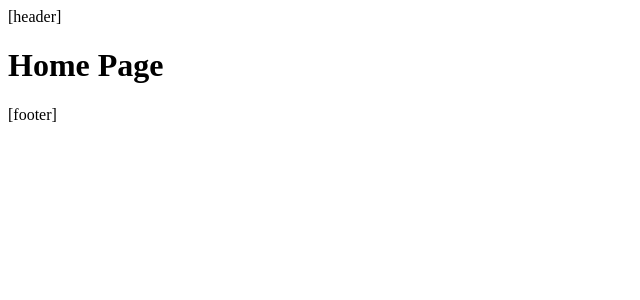
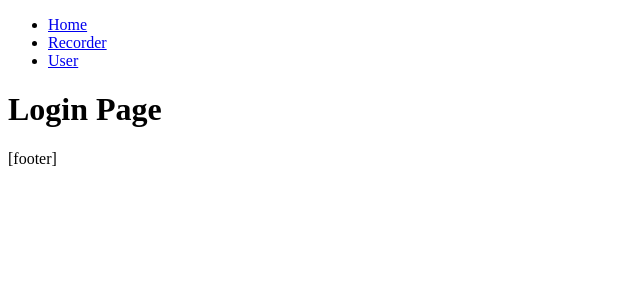
Before and after one commit to ugik-dev/pertamina-screening, a Next.js app: page / in a window 1280 px wide. Shown: the top 300 px of the page, without its empty margins (0-640 px from the left). Built offline with nearby package versions, Linux system fonts and the light colour scheme.

Commit message:
componen link dan prefetch

```diff
--- a/app/doctor/recorder/page.jsx
+++ b/app/doctor/recorder/page.jsx
@@ -1,5 +1,7 @@
+// "use client"; // jika alert mau tampil di client
+
 import React from "react";
-
+console.log("Log ini jalan di server saja");
 export default function RecorderPage() {
   return <div>RecorderPage</div>;
 }
--- a/app/layout.jsx
+++ b/app/layout.jsx
@@ -1,3 +1,5 @@
+import Link from "next/link";
+
 export default function LayoutRoot({ children }) {
   return (
     <html lang="en">
@@ -5,7 +7,23 @@ export default function LayoutRoot({ children }) {
         <title>Pertamina Screening</title>
       </head>
       <body>
-        <header>[header]</header>
+        <header>
+          <nav>
+            <ul>
+              <li>
+                <Link href="/">Home</Link>
+              </li>
+              <li>
+                <Link href="/doctor/recorder">Recorder</Link>
+              </li>
+              <li>
+                <Link href="/management-user" prefetch={false}>
+                  User
+                </Link>
+              </li>
+            </ul>
+          </nav>
+        </header>
         <main>{children}</main>
         <footer>[footer]</footer>
       </body>
--- a/app/page.jsx
+++ b/app/page.jsx
@@ -1,7 +1,7 @@
 export default function Home() {
   return (
     <>
-      <h1>Home Page</h1>
+      <h1>Login Page</h1>
     </>
   );
 }
```
Also changed, not shown: 1 other file (tests, documents, lock files or other folders).
